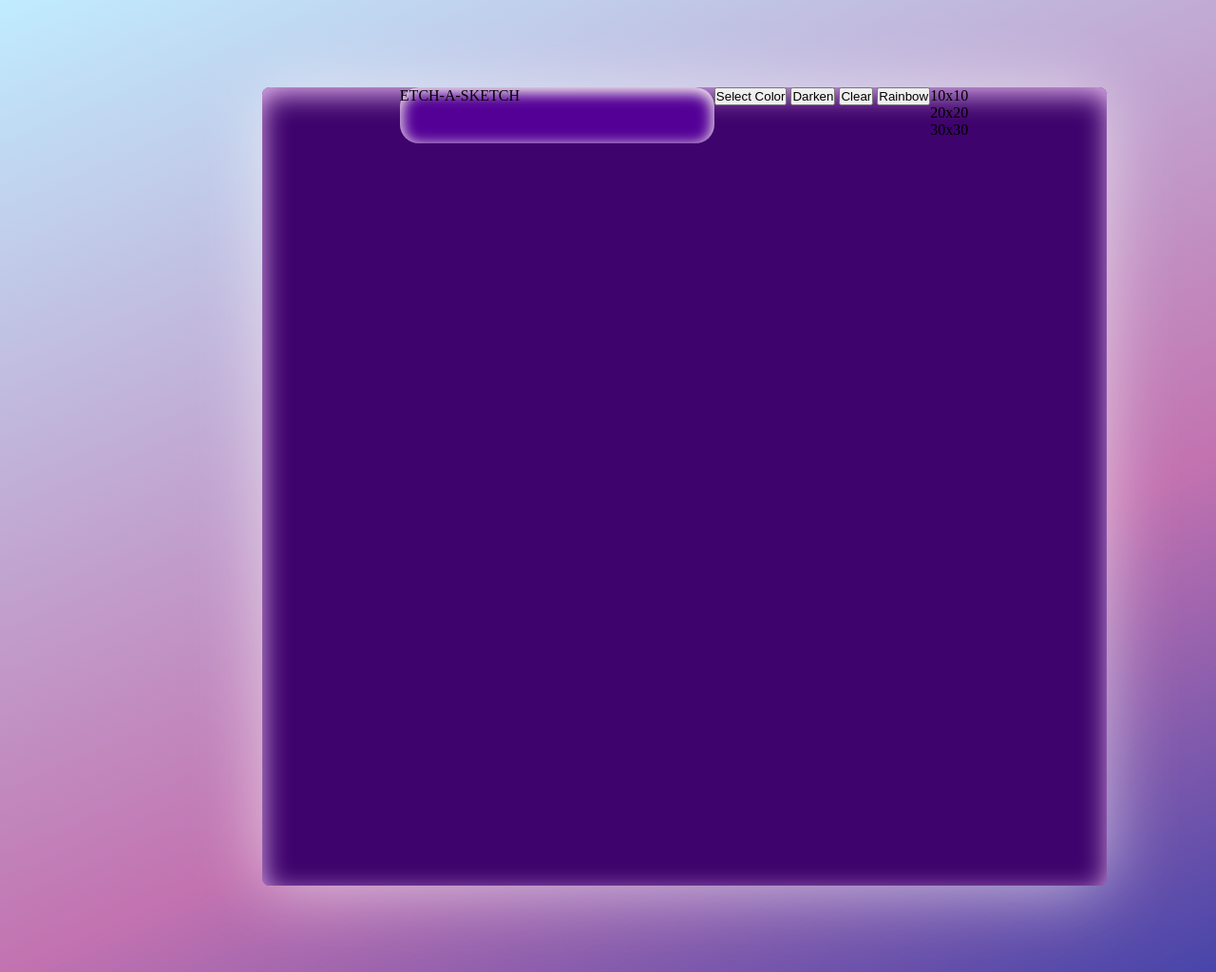
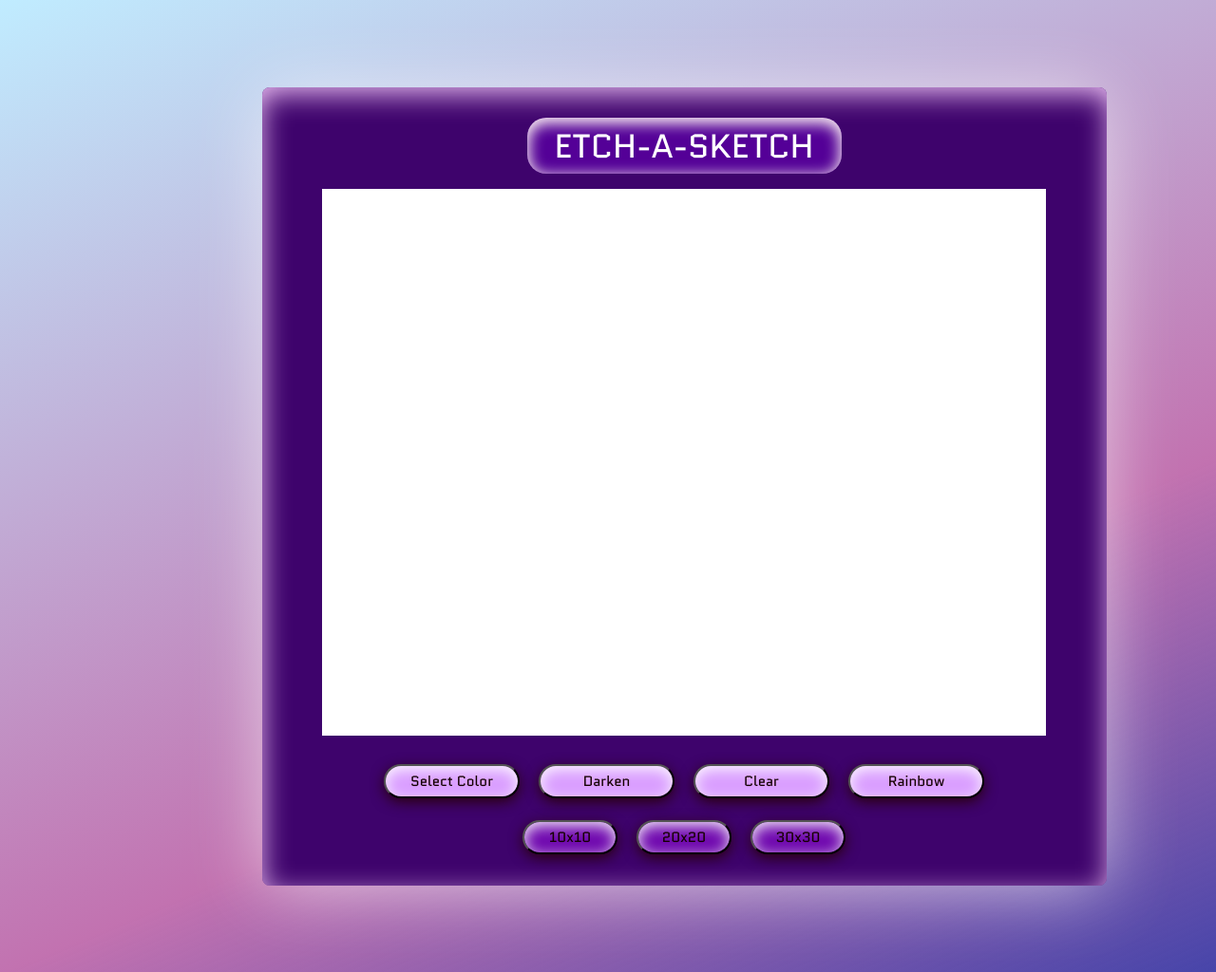
Before and after one commit to fareeza05/etch-a-sketch, a plain HTML site: page index.html in a window 1280 px wide. Shown: the top 1024 px of the page at 95% size. Drawn offline with Linux system fonts and the light colour scheme.

Commit message:
html & css finalised

```diff
--- a/index.html
+++ b/index.html
@@ -24,17 +24,15 @@
         </div>
 
         <div class="button-container">
-            <button>Select Color</button>
-            <button>Darken</button>
-            <button>Clear</button>
-            <button>Rainbow</button>
+            <button class="button" id ='color'>Select Color</button>
+            <button class="button" id="darken">Darken</button>
+            <button class="button" id="clear">Clear</button>
+            <button class="button" id="rainbow">Rainbow</button>
         </div>
-
-        <div class="dial">
-            <div class="ellipse"></div>
-            <p>10x10</p>
-            <p>20x20</p>
-            <p>30x30</p>
+        <div class="dimension-container" >
+            <button class='db'id="10">10x10</button>
+            <button class="db" id="20">20x20</button>
+            <button class="db" id="30">30x30</button>
         </div>
     </div>
 </div>
--- a/style.css
+++ b/style.css
@@ -21,6 +21,8 @@ body {
 
 .big-container {
     display:flex;
+    flex-direction: column;
+    padding: 20px;
     justify-content: center;
     width: 889px;
     height: 841px;
@@ -31,7 +33,18 @@ body {
 
 }
 
+.title-container {
+    margin-top: 10px;
+    /*border: 1px solid white;*/
+    display: flex;
+    justify-content: center;
+    height: 65px;
+}
+
 .title {
+    display:flex;
+    justify-content: center;
+    align-items: center;
     width: 331px;
     height: 59px;
     flex-shrink: 0;
@@ -39,3 +52,80 @@ body {
     background: #540097;
     box-shadow: 0px 4px 15px 2px #FFF5F5 inset;
 }
+
+.title-text {
+    display: flex;
+    /*width: 322px;
+    height: 46px;*/
+    flex-direction: column;
+    flex-shrink: 0;
+    color: #FFF;
+    text-shadow: 0px 4px 10px 0px rgba(241, 241, 241, 0.67);
+    font-family: Quantico;
+    font-size: 35px;
+    font-style: normal;
+    font-weight: 400;
+    line-height: normal;
+}
+
+.button {
+    margin: 10px;
+    width: 143px;
+    height: 36px;
+    flex-shrink: 0;
+    border-radius: 20px;
+    background: #DA9EFF;
+    /* Buttons - Lavender */
+    box-shadow: 0px 4px 16px -1px #FFF inset, 0px 4px 15px -1px rgba(39, 0, 0, 0.99);
+    color: #150000;
+    text-shadow: 0px 4px 5px 0px #F1F1F1;
+    font-family: Quantico;
+    font-size: 15px;
+    font-style: normal;
+    font-weight: 400;
+    line-height: normal;
+
+}
+
+.button-container {
+    margin-top: 20px;
+    /*border: 1px solid white;*/
+    display: flex;
+    justify-content: center;
+}
+
+.dimension-container {
+    /*border: 1px solid white;*/
+    display: flex;
+    justify-content: center;
+    margin-top: 2.5px;
+
+}
+
+.db {
+    margin: 10px;
+    background: #7009AF;
+    width: 100px;
+    box-shadow: 0px 4px 16px -1px #FFF inset, 0px 4px 15px -1px rgba(39, 0, 0, 0.99);
+    color: #150000;
+    text-shadow: 0px 4px 5px 0px #F1F1F1;
+    font-family: Quantico;
+    font-size: 15px;
+    font-style: normal;
+    font-weight: 400;
+    line-height: normal;
+    height: 36px;
+    flex-shrink: 0;
+    border-radius: 20px;
+
+}
+
+.sketchpad {
+    width: 762px;
+    height: 576px;
+    flex-shrink: 0;
+    background: #FFF;
+    margin: 0 auto;
+    margin-top: 10px;
+
+}
```
